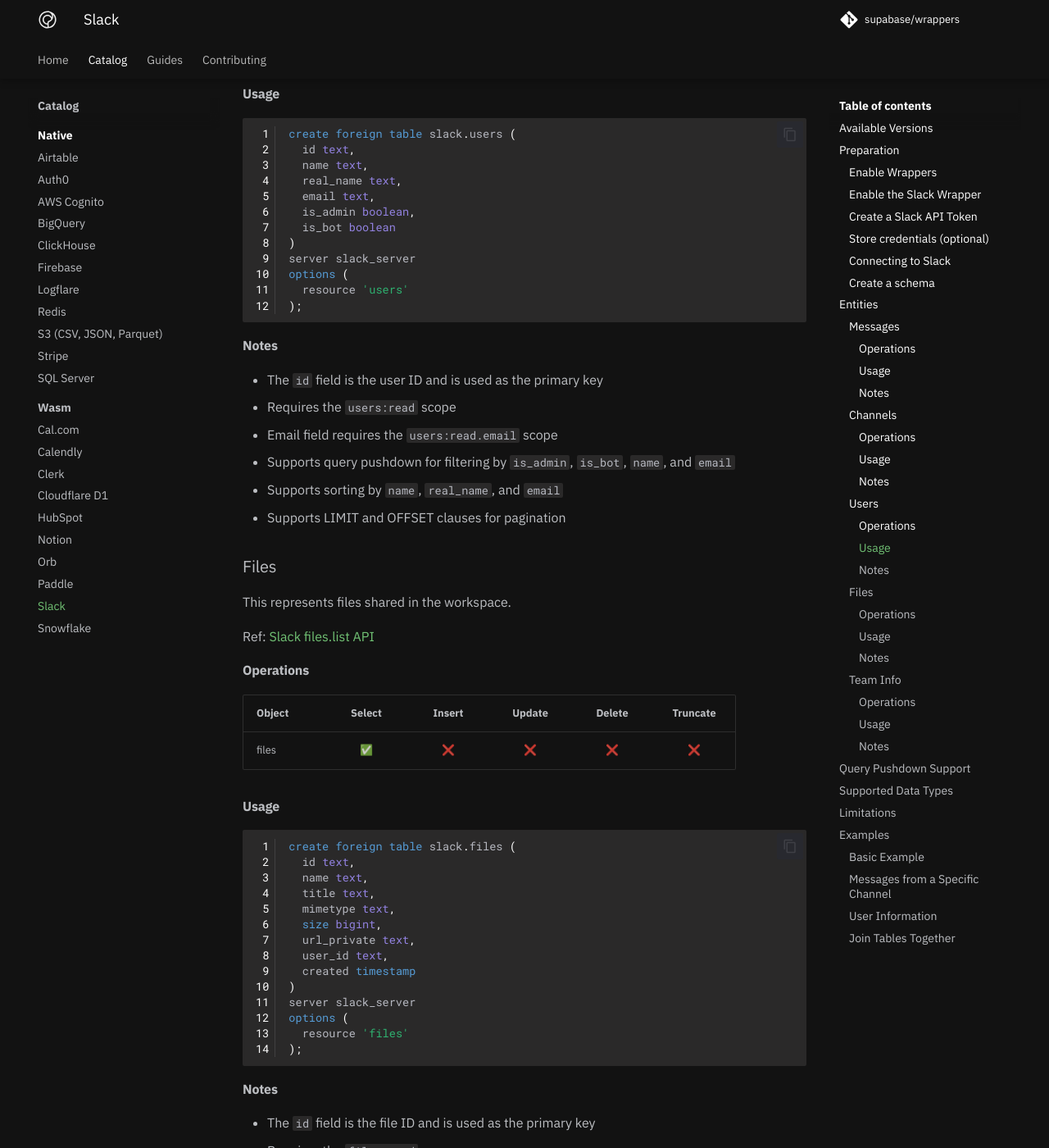
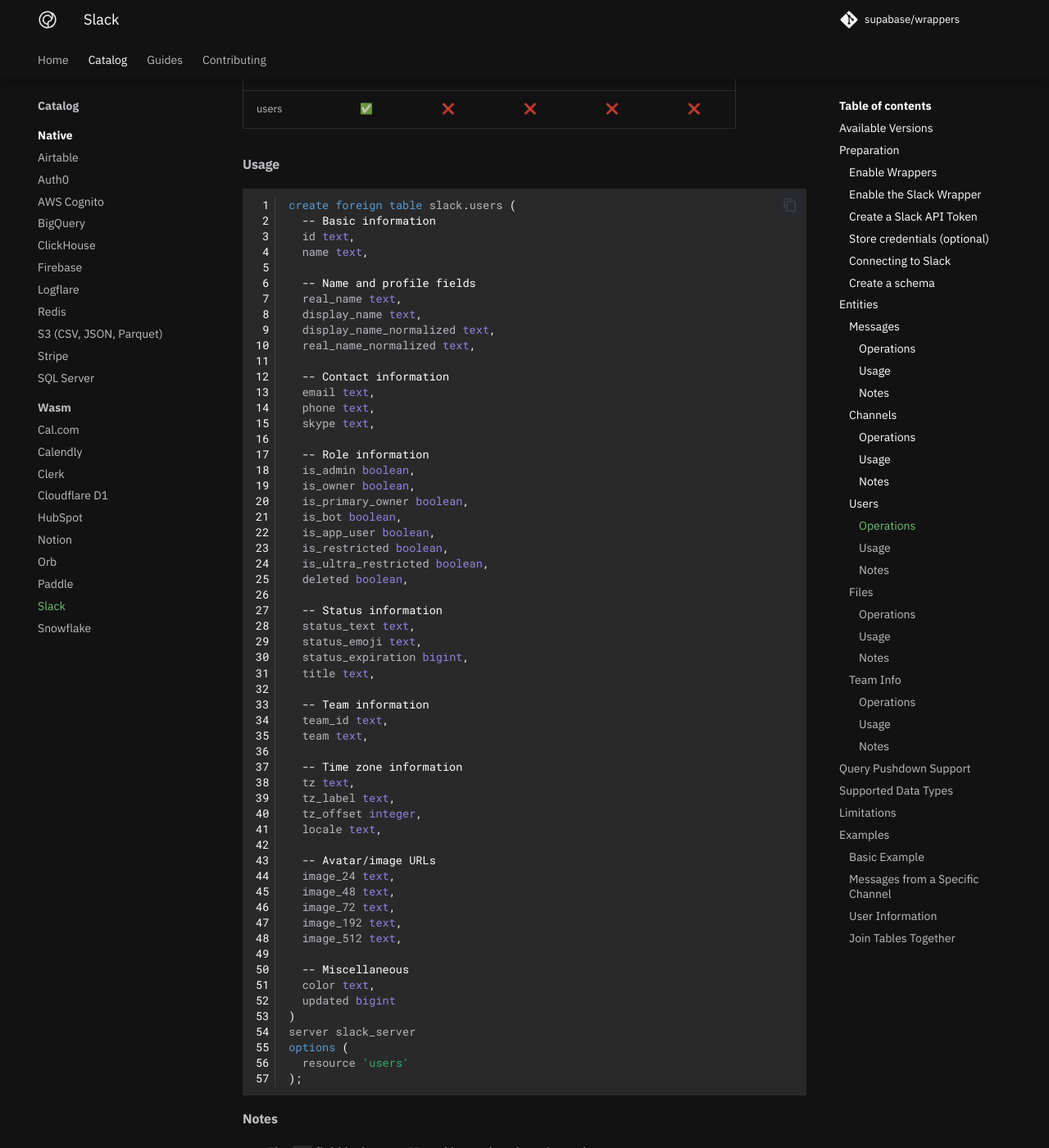
Before and after one commit to supabase/wrappers, an MkDocs documentation site: the page built from docs/catalog/slack.md, in a window 1280 px wide and 1400 px high, scrolled down 4718 px. Shown: the whole window at 82% size. Built offline with MkDocs 1.6.1 and Material for MkDocs 9.7.7, drawn with Linux system fonts in a browser that asks for light colours; comment, search, counter and statistics services are not loaded; some of the changed text lies outside the part shown.

````diff
--- a/docs/catalog/slack.md
+++ b/docs/catalog/slack.md
@@ -212,12 +213,57 @@ Ref: [Slack users.list API](https://api.slack.com/methods/users.list)
 
 ```sql
 create foreign table slack.users (
+  -- Basic information
   id text,
   name text,
+
+  -- Name and profile fields
   real_name text,
+  display_name text,
+  display_name_normalized text,
+  real_name_normalized text,
+
+  -- Contact information
   email text,
+  phone text,
+  skype text,
+
+  -- Role information
   is_admin boolean,
-  is_bot boolean
+  is_owner boolean,
+  is_primary_owner boolean,
+  is_bot boolean,
+  is_app_user boolean,
+  is_restricted boolean,
+  is_ultra_restricted boolean,
+  deleted boolean,
+
+  -- Status information
+  status_text text,
+  status_emoji text,
+  status_expiration bigint,
+  title text,
+
+  -- Team information
+  team_id text,
+  team text,
+
+  -- Time zone information
+  tz text,
+  tz_label text,
+  tz_offset integer,
+  locale text,
+
+  -- Avatar/image URLs
+  image_24 text,
+  image_48 text,
+  image_72 text,
+  image_192 text,
+  image_512 text,
+
+  -- Miscellaneous
+  color text,
+  updated bigint
 )
 server slack_server
 options (
@@ -386,12 +432,22 @@ limit 100;
 
 ```sql
 create foreign table slack.users (
+  -- Basic subset of fields
   id text,
   name text,
   real_name text,
   email text,
   is_admin boolean,
-  is_bot boolean
+  is_bot boolean,
+
+  -- Additional useful fields
+  display_name text,
+  phone text,
+  title text,
+  status_text text,
+  status_emoji text,
+  team_id text,
+  image_192 text
 )
 server slack_server
 options (
@@ -412,6 +468,10 @@ select * from slack.users where email like '%@example.com' order by name;
 
 -- Find user by name (pushes filter down to API)
 select * from slack.users where name = 'johndoe';
+
+-- Show user with their profile picture
+select id, name, real_name, image_192 as profile_picture from slack.users
+where name = 'johndoe';
 ```
 
 ### Join Tables Together
--- a/mkdocs.yaml
+++ b/mkdocs.yaml
@@ -45,15 +45,17 @@ nav:
       - Security: "guides/security.md"
       - FDW Statistics: "guides/usage-statistics.md"
       - Installing Wrappers in Postgres: "guides/installation.md"
+      - Updating Foreign Data Wrappers: "guides/updating-wrappers.md"
       - Removing Foreign Data Wrappers: "guides/removing-wrappers.md"
       - Limitations: "guides/limitations.md"
+  - Contributing:
+      - Building the Docs: "contributing/documentation.md"
+      - Core Development: "contributing/core.md"
+      - Developing a Native Wrapper:
+          - Quick Start: "contributing/native.md"
       - Developing a Wasm Wrapper:
           - Quick Start: "guides/create-wasm-wrapper.md"
           - Advanced guide: "guides/wasm-advanced.md"
-  - Contributing:
-      - Core Development: "contributing/core.md"
-      - Developing a Native Wrapper: "contributing/native.md"
-      - Documentation: "contributing/documentation.md"
 
 plugins:
   - tags:
````
Also changed, not shown: other parts of docs/catalog/slack.md (+6 -5 lines), docs/guides/updating-wrappers.md (added, +73 -0 lines), 4 other files.
